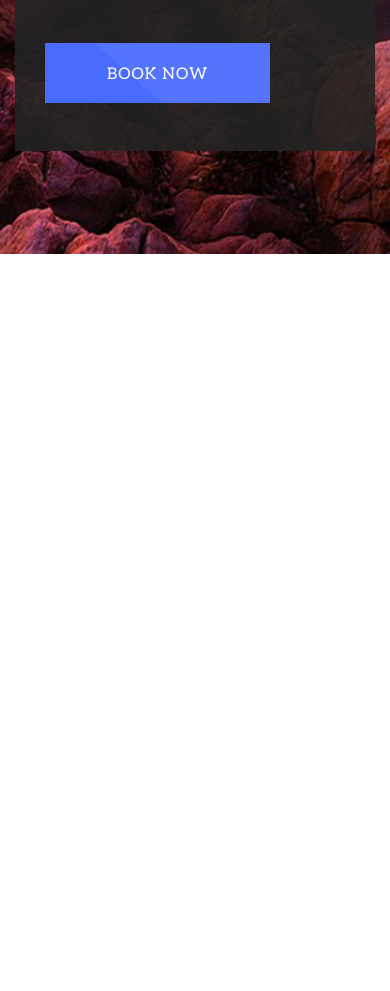
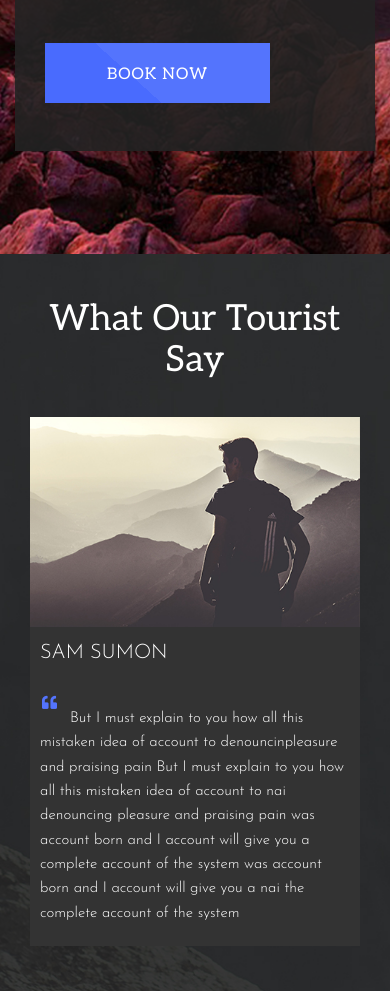
Before and after one commit to Deformix/exam-1, a website: page src/index.html in a window 390 px wide. Shown: the part 3658-4649 px from the top of the page. Before the commit the page ends 3912 px from the top, so only its background shows below. Drawn offline with nearby package versions, Linux system fonts and the light colour scheme; files that its build step writes are made by us from their sources; files whose address does not match are found by name.

Commit message:
Added 'Reviews' section

```diff
--- a/src/index.html
+++ b/src/index.html
@@ -5,6 +5,7 @@
     <meta charset="UTF-8">
     <meta name="viewport" content="width=device-width, initial-scale=1.0">
     <title>BHROMAON</title>
+    <link rel="stylesheet" href="https://pro.fontawesome.com/releases/v5.10.0/css/all.css" integrity="sha384-AYmEC3Yw5cVb3ZcuHtOA93w35dYTsvhLPVnYs9eStHfGJvOvKxVfELGroGkvsg+p" crossorigin="anonymous"/>
     <link href="https://fonts.googleapis.com/css2?family=Aleo&family=Josefin+Sans:wght@300;400;700&display=swap"
         rel="stylesheet">
     <link rel="stylesheet" href="css/main.min.css">
@@ -15,6 +16,7 @@
     @@include('template/choose.html')
     @@include('template/steps.html')
     @@include('template/spain.html')
+    @@include('template/reviews.html')
     @@include('template/footer.html')
 
     <script src="js/script.js"></script>
--- /dev/null
+++ b/src/scss/layout/_reviews.scss
@@ -0,0 +1,103 @@
+.reviews {
+    background: url("../img/reviews-bg.jpg");
+    background-position: center;
+    background-repeat: no-repeat;
+    background-size: cover;
+    width: 100%;
+
+    &__content {
+        padding-top: 116px;
+        padding-bottom: 200px;
+        margin: 0 15px;
+    }
+
+    &__title {
+        font-family: "Aleo", serif;
+        font-weight: 400;
+        font-size: 36px;
+        text-align: center;
+    }
+
+    &__item {
+        display: flex;
+        margin-top: 90px;
+    }
+
+    &__image {
+        max-height: 284px;
+    }
+
+    &__text {
+        background-color: #333;
+        padding: 48px 36px 0 60px;
+    }
+
+    &__author {
+        font-size: 20px;
+        font-weight: 300;
+        text-transform: uppercase;
+        margin-bottom: 42px;
+    }
+
+    &__comment {
+        font-size: 15px;
+        font-weight: 300;
+        line-height: 1.62;
+        text-indent: 30px;
+        position: relative;
+
+        &-icon {
+            color: #5474fd;
+            position: absolute;
+            top: -12px;
+            left: -28px;
+        }
+    }
+}
+
+
+@media screen and (max-width: 1020px){
+    .reviews {
+        &__item {
+            flex-direction: column;
+            align-items: center;
+        }
+
+        &__image {
+           & img {
+               display: block;
+               max-width: 100%;
+               height: auto;
+           }
+        }
+
+        &__comment {
+            max-width: 349px;
+            margin-bottom: 40px;
+        }
+
+    }
+}
+
+
+@media screen and (max-width: 430px){
+    .reviews {
+
+        &__content {
+            padding-top: 45px;
+            padding-bottom: 45px;
+        }
+
+        &__item {
+        margin-top: 35px;
+        }
+
+        &__text {
+            padding:15px 10px 10px;
+        }
+
+        &__comment {
+            margin-bottom: 10px;
+        }
+    }
+}
--- a/src/scss/main.scss
+++ b/src/scss/main.scss
@@ -23,6 +23,7 @@
   'layout/choose',
   'layout/steps',
   'layout/spain',
+  'layout/reviews',
   'layout/footer';
 
 // 5. Components
--- /dev/null
+++ b/src/template/reviews.html
@@ -0,0 +1,22 @@
+<section class="reviews">
+  <div class="container">
+        <div class="reviews__content">
+            <h2 class="reviews__title">What Our  Tourist Say</h2>
+
+            <div class="reviews__item">
+                <div class="reviews__image">
+                    <img src="/img/review-1.jpg" alt="">
+                </div>
+
+                <div class="reviews__text">
+                    <h4 class="reviews__author">Sam Sumon</h4>
+                    <p class="reviews__comment">
+                        <i class="fas fa-quote-left reviews__comment-icon"></i>
+                        But I must explain to you how all this mistaken idea of account to denouncinpleasure and praising pain  But I must explain to you how all this mistaken idea of account to nai denouncing pleasure and praising pain was account  born and I account will give you a complete account of the system was account  born and I account will give you a nai the complete account of the system
+                    </p>
+                </div>
+            </div>
+        </div>
+  </div>
+
+</section>
```
Also changed, not shown: src/img/review-1.jpg (added), src/img/reviews-bg.jpg (added).
